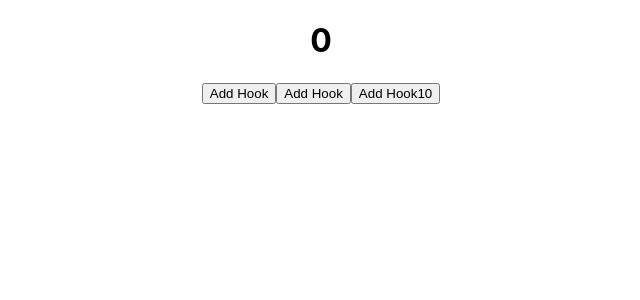
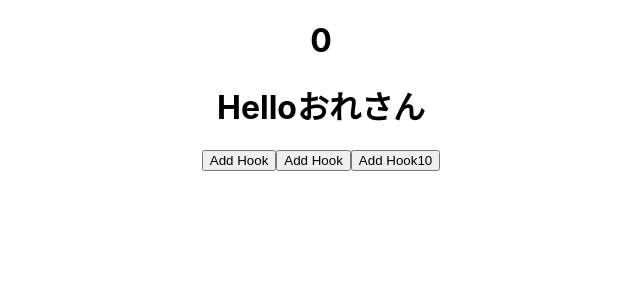
Before and after one commit to BoxPistols/react-hooks-win, a React (Create React App) app: page / in a window 1280 px wide. Shown: the top 300 px of the page, without its empty margins (319-959 px from the left). Built offline with nearby package versions, Linux system fonts and the light colour scheme.

Commit message:
[Props] test on new comp

```diff
--- a/src/components/CounterHook.js
+++ b/src/components/CounterHook.js
@@ -22,10 +22,16 @@ function CounterHook() {
       setCount((prevCount) => prevCount + 1)
     }
   }
+  function Hello(props) {
+    return <h1>Hello{props.name}さん</h1>
+  }
 
   return (
     <>
       <h1>{count}</h1>
+
+      <Hello name="おれ" />
+
       <button onClick={incCount}> Add Hook </button>
       <button onClick={incCount10}> Add Hook </button>
       <button onClick={incCount10For}> Add Hook10 </button>
```
